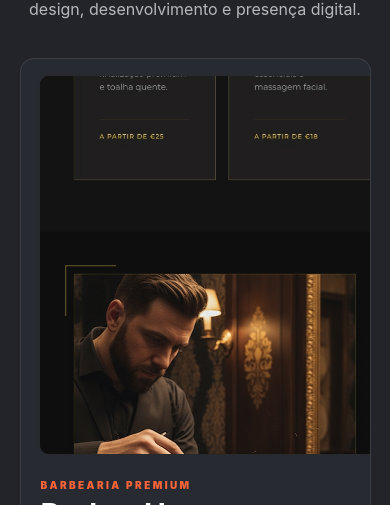
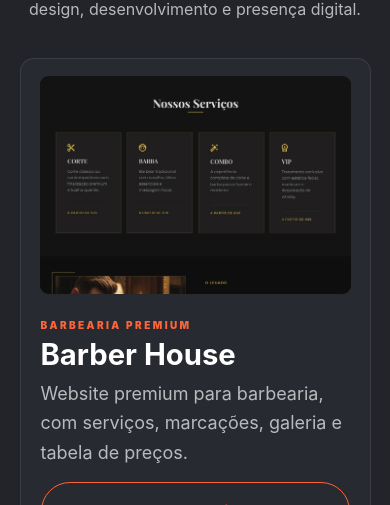
Before and after one commit to joanadecastro/atlyon-digital, an Angular app: page / in a window 390 px wide. Shown: the part 2423-2928 px from the top of the page. Built offline with nearby package versions, Linux system fonts and the light colour scheme.

Commit message:
Fix mobile portfolio previews across iOS and Android

```diff
--- a/src/app/app.scss
+++ b/src/app/app.scss
@@ -2046,18 +2046,25 @@ clip-path: polygon(
   }
 
   .project-image {
-    height: 380px;
-    aspect-ratio: 16 / 9;
+    height: clamp(220px, 56.25vw, 300px);
+    min-height: 220px;
+    aspect-ratio: auto;
     overflow: hidden;
-    container-type: inline-size;
+    container-type: normal;
   }
 
   .project-image img {
     width: 100%;
     height: auto;
     max-width: none;
+    object-fit: initial;
+    object-position: initial;
     transition: none;
-    animation: projectScrollMobile 18s ease-in-out infinite alternate;
+    animation: projectScrollMobile 22s ease-in-out infinite alternate;
+  }
+
+  .project-card:hover .project-image img {
+    transform: none;
   }
 
   .project-content {
@@ -2099,7 +2106,7 @@ clip-path: polygon(
     }
 
     to {
-      transform: translateY(calc(-100% + 56.25cqw));
+      transform: translateY(calc(-100% + clamp(220px, 56.25vw, 300px)));
     }
   }
 }
@@ -2109,18 +2116,3 @@ clip-path: polygon(
     grid-template-columns: 1fr;
   }
 }
-
-@supports (-webkit-touch-callout: none) {
-  @media (max-width: 820px) {
-    .project-image {
-      height: 260px;
-    }
-
-    .project-image img {
-      width: 100%;
-      height: 100%;
-      object-fit: cover;
-      object-position: top center;
-    }
-  }
-}
```
